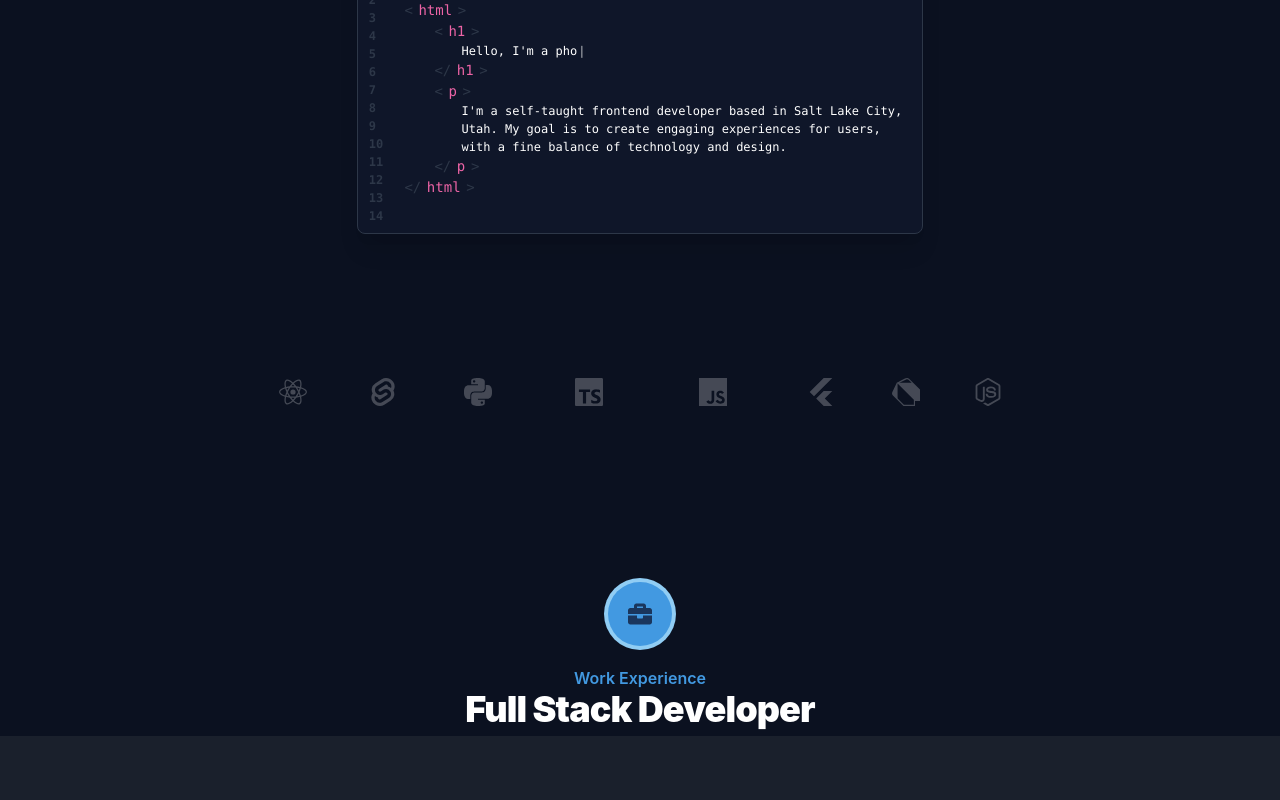
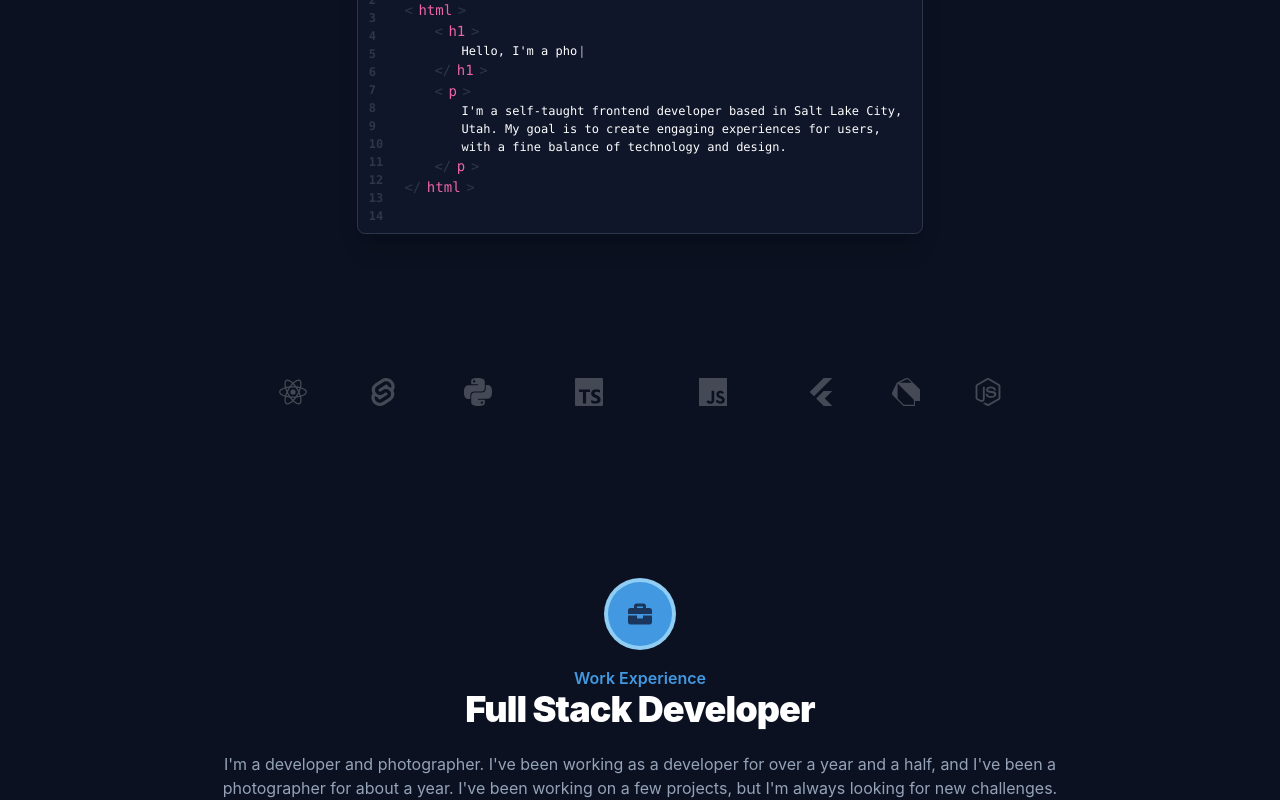
Before and after one commit to codetann/portfolio-ts, a React (Vite) app: page / in a window 1280 px wide. Shown: the part 360-1160 px from the top of the page. Before the commit the page ends 1096 px from the top, so only its background shows below. Built offline with nearby package versions, Linux system fonts and the light colour scheme.

Commit message:
add text to experience section

```diff
--- a/src/sections/experience/Experience.tsx
+++ b/src/sections/experience/Experience.tsx
@@ -1,8 +1,22 @@
-import { Section } from "@components";
+import { Section, Spacer } from "@components";
 import { FaBriefcase } from "react-icons/fa";
 import SectionHeader from "src/components/layout/SectionHeader";
+import { Text, TextProps } from "@chakra-ui/react";
 
 type Props = {};
+
+type Styles = {
+  text: TextProps;
+};
+
+// styles
+const styles: Styles = {
+  text: {
+    color: "text.light",
+    textAlign: "center",
+    transition: "all 0.1s ease-in-out",
+  },
+};
 
 export function Experience({}: Props) {
   return (
@@ -13,6 +27,13 @@ export function Experience({}: Props) {
         label="Work Experience"
         heading="Full Stack Developer"
       />
+      <Spacer amount={1} />
+      <Text {...styles.text}>
+        I'm a developer and photographer. I've been working as a developer for
+        over a year and a half, and I've been a photographer for about a year.
+        I've been working on a few projects, but I'm always looking for new
+        challenges.
+      </Text>
     </Section>
   );
 }
```
Also changed, not shown: 1 other file (tests, documents, lock files or other folders).
